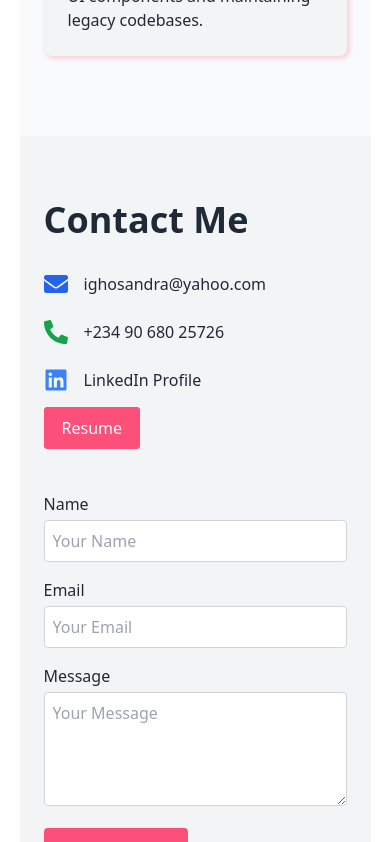
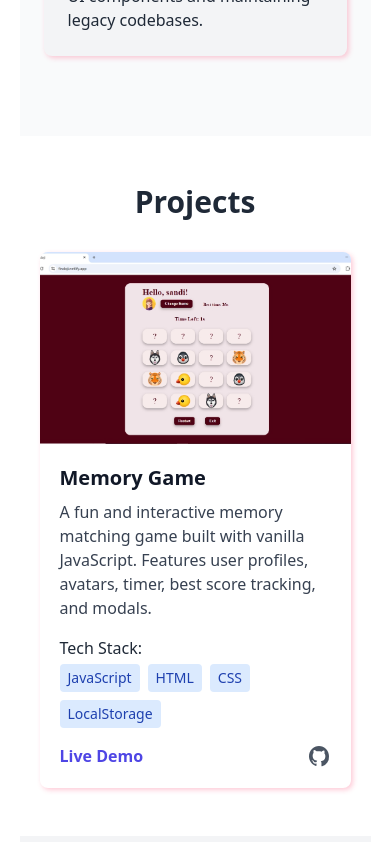
Before and after one commit to iges214/Sandra-portfolio, a React (Vite) app: page / in a window 390 px wide. Shown: the part 5060-5902 px from the top of the page. Built offline with nearby package versions, Linux system fonts and the light colour scheme.

Commit message:
added project component

```diff
--- a/src/App.jsx
+++ b/src/App.jsx
@@ -6,6 +6,7 @@ import Loader from './components/Loader/Loader'
 import Footer from './components/Footer/Footer'
 import Skills from './components/Skills/Skills'
 import Experience from './components/Experience/Experience'
+import Projects from './components/Projects/Projects'
 import styles from "./app.module.css"
 import { useEffect } from 'react'
 
@@ -27,6 +28,7 @@ function App() {
       <About />
       <Skills />
       <Experience/>
+      <Projects/>
       <Contact />
       <Footer/>
     </div>
--- a/src/components/Navbar/Navbar.jsx
+++ b/src/components/Navbar/Navbar.jsx
@@ -13,7 +13,7 @@ export default function Navbar() {
 
   const handleScroll = () => {
     const scrollY = window.scrollY
-    const sections = ['hero', 'about', 'skills', 'contact']
+    const sections = ['hero', 'about', 'skills', 'experience', 'projects', 'contact']
 
     // Make navbar fixed only after scrolling 80px down
     if (scrollY > 80) {
@@ -72,7 +72,7 @@ export default function Navbar() {
 
           {/* Desktop Nav */}
           <ul className="hidden xlNav:flex gap-4 items-center ml-auto">
-            {['hero', 'about', 'skills', 'contact'].map(id => (
+            {['hero', 'about', 'skills', 'experience', 'projects', 'contact'].map(id => (
               <li key={id}>
                 <a
                   href={`#${id}`}
--- /dev/null
+++ b/src/components/Projects/ProjectCard.jsx
@@ -0,0 +1,74 @@
+
+const ProjectCard = ({
+  title,
+  description,
+  techStack,
+  projectUrl,
+  repoUrl,
+  imageUrl,
+}) => {
+  return (
+    <div className="bg-white dark:bg-gray-800 rounded-lg boxshadow overflow-hidden hover:shadow-xl transition-shadow duration-300 max-w-sm mx-auto">
+      <img
+        src={imageUrl}
+        alt={`${title} screenshot`}
+        className="w-full h-48 object-cover"
+      />
+      <div className="p-5">
+        <h3 className="text-xl font-semibold mb-2 text-gray-900 dark:text-gray-100">
+          {title}
+        </h3>
+        <p className="text-gray-700 dark:text-gray-300 mb-4">{description}</p>
+
+        <div className="mb-4">
+          <h4 className="font-medium text-gray-800 dark:text-gray-200 mb-1">
+            Tech Stack:
+          </h4>
+          <ul className="flex flex-wrap gap-2">
+            {techStack.map((tech) => (
+              <li
+                key={tech}
+                className="text-sm bg-blue-100 dark:bg-blue-700 text-blue-800 dark:text-blue-200 px-2 py-1 rounded"
+              >
+                {tech}
+              </li>
+            ))}
+          </ul>
+        </div>
+
+        <div className="flex justify-between items-center">
+          <a
+            href={projectUrl}
+            target="_blank"
+            rel="noopener noreferrer"
+            className="text-indigo-600 dark:text-indigo-400 hover:underline font-semibold"
+          >
+            Live Demo
+          </a>
+          <a
+            href={repoUrl}
+            target="_blank"
+            rel="noopener noreferrer"
+            className="text-gray-600 dark:text-gray-400 hover:text-gray-900 dark:hover:text-gray-200"
+            aria-label="GitHub Repository"
+          >
+            <svg
+              className="w-6 h-6"
+              fill="currentColor"
+              viewBox="0 0 24 24"
+              aria-hidden="true"
+            >
+              <path
+                fillRule="evenodd"
+                d="M12 2C6.48 2 2 6.58 2 12.17c0 4.52 2.87 8.36 6.84 9.72.5.1.68-.22.68-.5 0-.25-.01-.91-.01-1.79-2.78.61-3.37-1.36-3.37-1.36-.46-1.18-1.11-1.49-1.11-1.49-.91-.63.07-.62.07-.62 1.01.07 1.54 1.05 1.54 1.05.9 1.55 2.36 1.1 2.94.84.09-.65.35-1.1.63-1.36-2.22-.26-4.56-1.14-4.56-5.07 0-1.12.39-2.04 1.03-2.76-.1-.26-.45-1.31.1-2.73 0 0 .84-.27 2.75 1.05A9.4 9.4 0 0112 7.3c.85.004 1.7.115 2.5.337 1.9-1.32 2.74-1.05 2.74-1.05.56 1.42.21 2.47.1 2.73.64.72 1.03 1.64 1.03 2.76 0 3.93-2.35 4.8-4.58 5.06.36.32.68.94.68 1.9 0 1.37-.01 2.48-.01 2.82 0 .28.18.6.69.5A10.005 10.005 0 0022 12.17C22 6.58 17.52 2 12 2z"
+                clipRule="evenodd"
+              />
+            </svg>
+          </a>
+        </div>
+      </div>
+    </div>
+  );
+};
+
+export default ProjectCard;
--- a/src/components/Projects/Projects.jsx
+++ b/src/components/Projects/Projects.jsx
@@ -1,8 +1,42 @@
-export default function Projects() {
+// export default function Project() {
+//   return (
+//     <section className="p-8 bg-gray-100 dark:bg-gray-800 text-gray-900 dark:text-white">
+//       <h2 className="text-3xl font-bold mb-4">Projects</h2>
+//       <p>Check out some of the projects I've worked on!</p>
+//     </section>
+//   )
+// }
+
+import React from "react";
+import ProjectCard from "./ProjectCard";
+// import memoryGameScreenshot from "../../assets/projectimg/pccardimg.png";
+
+const Projects = () => {
+  const projects = [
+    {
+      title: "Memory Game",
+      description:
+        "A fun and interactive memory matching game built with vanilla JavaScript. Features user profiles, avatars, timer, best score tracking, and modals.",
+      techStack: ["JavaScript", "HTML", "CSS", "LocalStorage"],
+      projectUrl: "https://findoji.netlify.app",
+      repoUrl: "https://github.com/iges214/FindGame.git",
+      imageUrl: "../../src/assets/projectimg/pccardimg.png",
+    },
+    // add more projects here...
+  ];
+
   return (
-    <section className="p-8 bg-gray-100 dark:bg-gray-800 text-gray-900 dark:text-white">
-      <h2 className="text-3xl font-bold mb-4">Projects</h2>
-      <p>Check out some of the projects I've worked on!</p>
+    <section id="projects" className="py-12 px-5 max-w-6xl mx-auto">
+      <h2 className="text-3xl font-bold mb-8 text-center dark:text-gray-100">
+        Projects
+      </h2>
+      <div className="grid gap-8 md:grid-cols-2 lg:grid-cols-3">
+        {projects.map((project) => (
+          <ProjectCard key={project.title} {...project} />
+        ))}
+      </div>
     </section>
-  )
-}
+  );
+};
+
+export default Projects;
--- a/src/index.css
+++ b/src/index.css
@@ -12,3 +12,6 @@ html {
 .border-1 {
   border: 1px solid #fc507b;
 }
+.boxshadow {
+  box-shadow: 2px 2px 5px 0px rgba(252, 80, 123, 0.3);
+}
```
Also changed, not shown: src/assets/projectimg/mobilecardimg.jpg (added), src/assets/projectimg/pccardimg.png (added).
